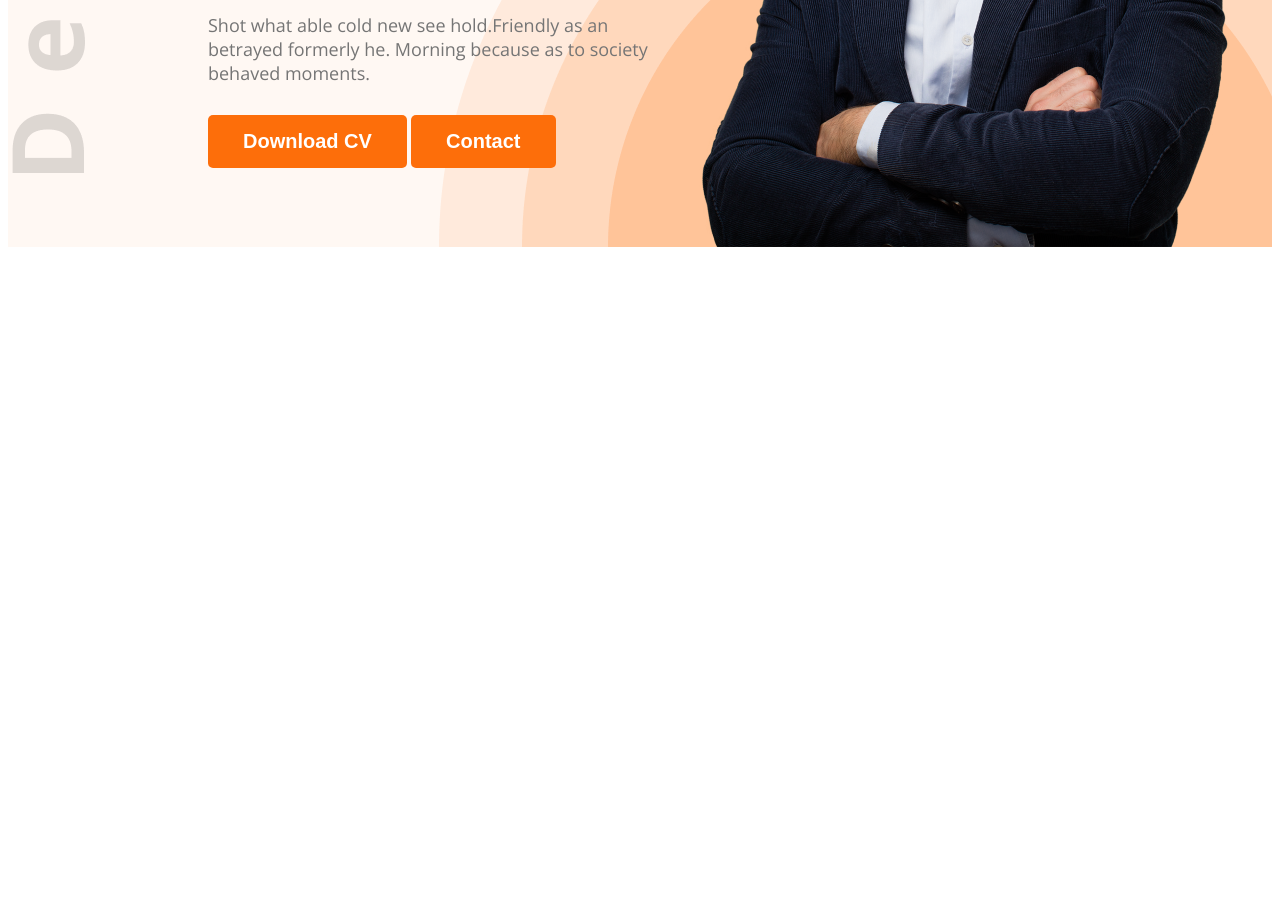
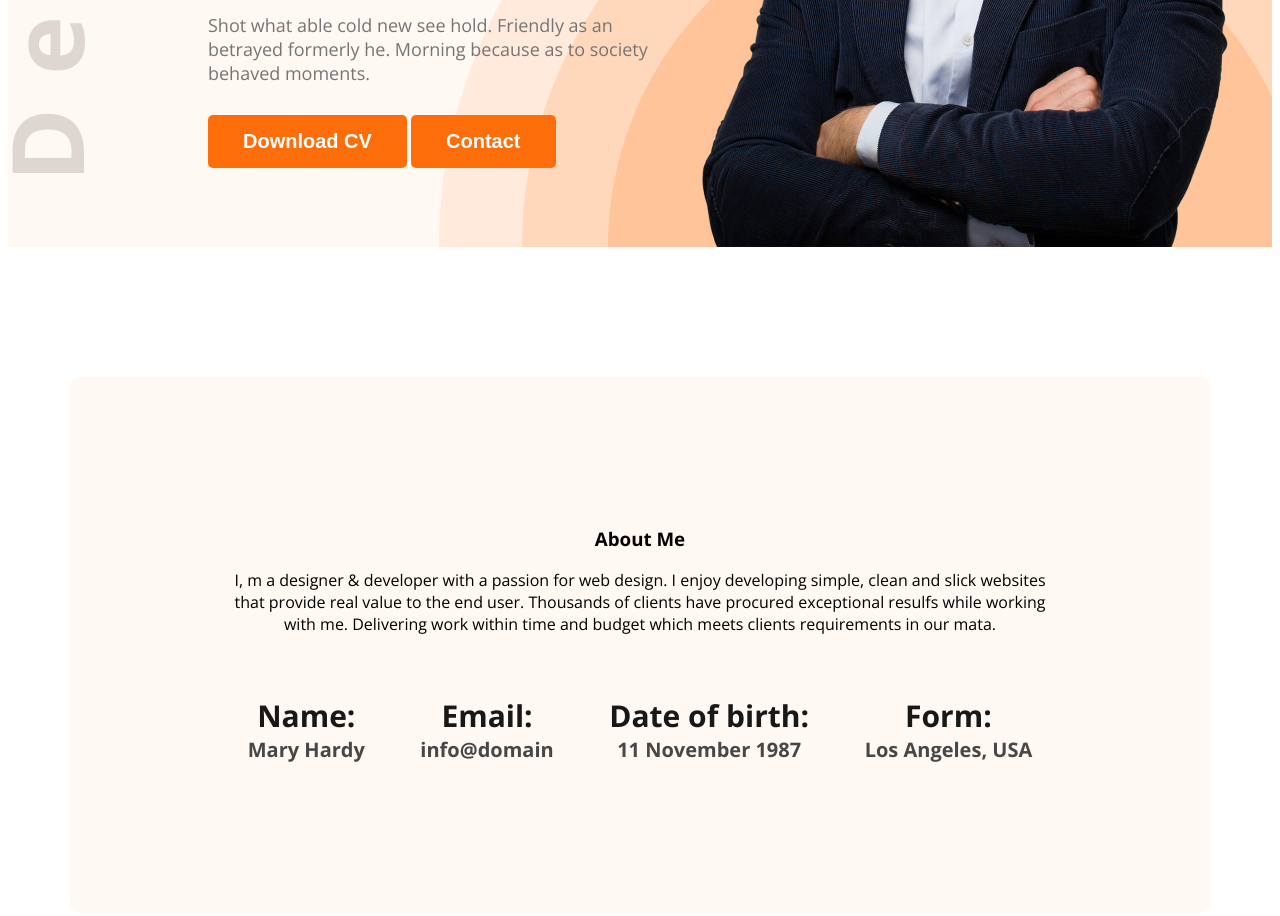
Before and after one commit to z4codelearner/Programming-Hero-First-Portfolio-Practice-Z4, a plain HTML site: page index.html in a window 1280 px wide. Shown: the part 598-1514 px from the top of the page. Before the commit the page ends 853 px from the top, so only its background shows below. Drawn offline with nearby package versions, Linux system fonts and the light colour scheme.

Commit message:
About Section complete

```diff
--- a/index.html
+++ b/index.html
@@ -32,12 +32,12 @@
             </ul>
         </nav>
         <!-- Banner Section -->
-        <div class="banner">
+        <div class="banner ">
             <div class="banner-content">
                 <h3 class="banner-greeting">Hi, I'm</h3>
                 <h1 class="banner-title">Mary Hardy</h1>
                 <p class="banner-description">
-                    Shot what able cold new see hold.Friendly as an betrayed formerly he. Morning because as to society behaved moments.
+                    Shot what able cold new see hold. Friendly as an betrayed formerly he. Morning because as to society behaved moments.
                 </p>
                 <button class="btn-primary">Download CV</button>
                 <button class="btn-primary">Contact</button>
@@ -46,7 +46,28 @@
         </div>
     </header>
     <main>
-
+        <section class="about secondary-bg">
+            <h3 class="about-title">About Me</h3>
+            <p class="section-description">I, m a designer & developer with a passion for web design. I enjoy developing simple, clean and slick websites that provide real value to the end user. Thousands of clients have procured exceptional resulfs while working with me. Delivering work within time and budget which meets clients requirements in our mata.</p>
+            <div class="about-items">
+                <div class="about-item">
+                    <p class="item-title">Name:</p>
+                    <p class="item-description">Mary Hardy</p>
+                </div>
+                <div class="about-item">
+                    <p class="item-title">Email:</p>
+                    <p class="item-description">info@domain</p>
+                </div>
+                <div class="about-item">
+                    <p class="item-title">Date of birth:</p>
+                    <p class="item-description">11 November 1987</p>
+                </div>
+                <div class="about-item">
+                    <p class="item-title">Form:</p>
+                    <p class="item-description">Los Angeles, USA</p>
+                </div>
+            </div>
+        </section>
     </main>
     <footer>
 
--- a/styles/portfolio.css
+++ b/styles/portfolio.css
@@ -7,6 +7,9 @@
     "wdth" 100;
 }
 /* Shared style */
+.secondary-bg {
+    background-color: #fff8f3;
+}
 .text-primary {
     color: #FD6E0A;
 }
@@ -27,6 +30,12 @@
     background-image: url('../images/header_bg.png'), url('../images/developer.png');
     background-repeat: no-repeat;
     background-position: bottom right, top left;
+}
+.section-title {
+    color: #181818;
+    text-align: center;
+    font-size: 35px;
+    font-weight: 700;
 }
 
 /* Nav style */
@@ -60,7 +69,11 @@ nav ul li a {
     font-size: 20px;
     text-decoration: none;
 }
-
+/* main style */
+main {
+    max-width: 1140px;
+    margin: 0 auto;
+}
 /* Banner style */
 .banner {
     display: flex;
@@ -88,3 +101,33 @@ nav ul li a {
     color: #757575;
     margin-bottom: 30px;
 }
+
+/* about section style */
+.about {
+    padding: 130px 150px;
+    border-radius: 10px;
+    margin: 130px 0;
+    text-align: center;
+}
+.about-items {
+    display: flex;
+    justify-content: space-around;
+    margin-top: 30px;
+}
+.about-item {
+    font-size: 20px;
+    font-weight: 400;
+    color: #757575;
+}
+.item-title {
+    font-size: 30px;
+    font-weight: 700;
+    color: #181818;
+    margin-bottom: 0px;
+}
+.item-description {
+    margin-top: 0px;
+    font-size: 20px;
+    font-weight: 700;
+    color: #474747;
+}
```
